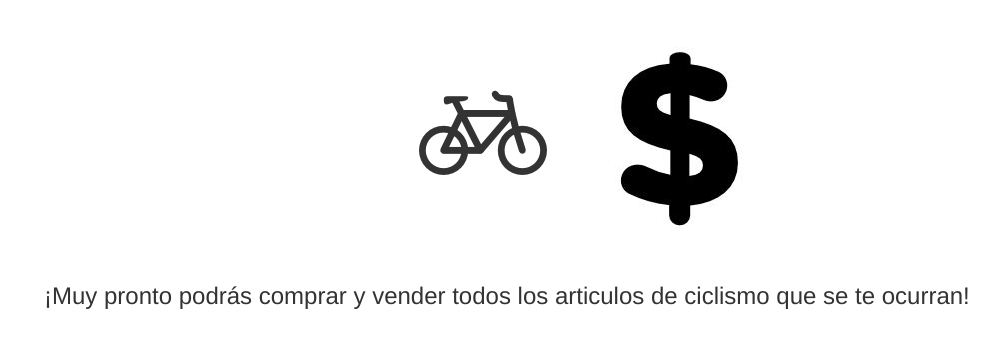
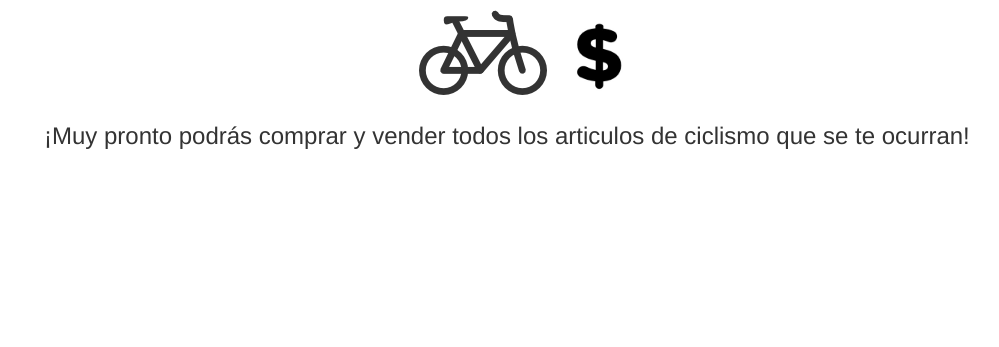
Before and after one commit to castiglionifernando/castiglionifernando.github.io, a plain HTML site: page index.html in a window 1280 px wide. Shown: the part 63-410 px from the top of the page, without its empty margins (26-1025 px from the left). Drawn offline with nearby package versions, Linux system fonts and the light colour scheme.

Commit message:
HTML de prueba

```diff
--- a/index.html
+++ b/index.html
@@ -17,8 +17,8 @@
         </div>
         <div class="row">
             <div class="col-md-offset-4">
-                <img src="Bicicleta%20lateral.png">
-                <img src="Pesos.jpg">
+                <img src="Bicicleta%20lateral.png" height="96">
+                <img src="Pesos.jpg" height="96">
             </div>
         </div>
 
```
